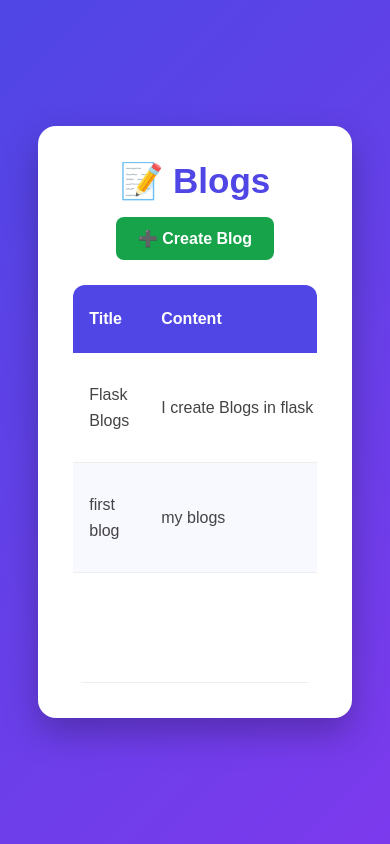
After one commit to sudipta629/flask-journey, a Flask app: page /blogs in a window 390 px wide. The commit adds this page. Run offline with Flask 3, Linux system fonts and the light colour scheme.

Commit message:
Day 07 - Flask Blog CRUD Module

```diff
--- a/main.py
+++ b/main.py
@@ -1,8 +1,9 @@
-from flask import Flask, render_template, redirect, url_for, flash
+from flask import Flask, render_template, redirect, url_for, flash, request
 from form import MyForm
 from flask_wtf import FlaskForm
 from wtforms.validators import DataRequired, Email
 from flask_sqlalchemy import SQLAlchemy
+from datetime import datetime
 
 app = Flask(__name__)
 
@@ -22,6 +23,19 @@ class User(db.Model):
 
     def __repr__(self):
         return f"User('{self.name}','{self.email}')"
+
+
+class Blogs(db.Model):
+    __tablename__ = "blogs"
+    id = db.Column(db.Integer, primary_key=True)
+    title = db.Column(db.String(80), unique=True, nullable=False)
+    content = db.Column(db.Text, nullable=False)
+    date_posted = db.Column(db.DateTime, nullable=False, default=datetime.utcnow)
+
+    def __repr__(self):
+        return f"Blogs('{self.title}','{self.content}')"
+
+
 
 
 @app.route("/")
@@ -108,6 +122,40 @@ def new_users():
 
 
 
+@app.route("/users/<int:id>")
+def show_user(id):
+    user = db.get_or_404(User, id)
+    return render_template("users/show_user.html", user=user)
+
+           #blogs route start
+@app.route('/blogs')
+def blogs():
+    blogs = Blogs.query.order_by(Blogs.date_posted.desc()).all()
+    return render_template("blogs/index.html" , blogs=blogs)
+
+
+
+
+@app.route('/blogs/new', methods=["GET", "POST"])
+def create_blog():
+    if request.method == "POST":
+        title = request.form.get("title")
+        content = request.form.get("content")
+        new_blog = Blogs(title=title, content=content)
+        db.session.add(new_blog)
+        db.session.commit()
+        flash("Blog created successfully!")
+        return redirect(url_for("blogs"))
+
+    return render_template("blogs/create.html")
+
+
+
+
+
+
+
+
 if __name__ == "__main__":
     with app.app_context():
         db.create_all()
--- /dev/null
+++ b/templates/blogs/index.html
@@ -0,0 +1,195 @@
+<!DOCTYPE html>
+<html lang="en">
+<head>
+    <meta charset="UTF-8">
+    <meta name="viewport" content="width=device-width, initial-scale=1.0">
+    <title>Blogs</title>
+
+    <style>
+
+        *{
+            margin:0;
+            padding:0;
+            box-sizing:border-box;
+            font-family:Arial, Helvetica, sans-serif;
+        }
+
+        body{
+            background:linear-gradient(135deg,#4F46E5,#7C3AED);
+            min-height:100vh;
+            display:flex;
+            justify-content:center;
+            align-items:center;
+            padding:30px;
+        }
+
+        .container{
+            width:95%;
+            max-width:1100px;
+            background:#fff;
+            padding:35px;
+            border-radius:18px;
+            box-shadow:0 15px 35px rgba(0,0,0,.25);
+        }
+
+        .top-bar{
+            display:flex;
+            justify-content:space-between;
+            align-items:center;
+            margin-bottom:25px;
+        }
+
+        h1{
+            color:#4F46E5;
+            font-size:35px;
+        }
+
+        .create-btn{
+            background:#16A34A;
+            color:#fff;
+            text-decoration:none;
+            padding:12px 22px;
+            border-radius:8px;
+            font-weight:bold;
+            transition:.3s;
+        }
+
+        .create-btn:hover{
+            background:#15803D;
+        }
+
+        table{
+            width:100%;
+            border-collapse:collapse;
+            overflow:hidden;
+            border-radius:12px;
+        }
+
+        thead{
+            background:#4F46E5;
+            color:#fff;
+        }
+
+        th,
+        td{
+            padding:16px;
+            text-align:left;
+        }
+
+        tbody tr{
+            border-bottom:1px solid #eee;
+            transition:.3s;
+        }
+
+        tbody tr:nth-child(even){
+            background:#f8f8ff;
+        }
+
+        tbody tr:hover{
+            background:#EEF2FF;
+        }
+
+        td{
+            color:#444;
+            line-height:1.6;
+        }
+
+        .content{
+            max-width:450px;
+            white-space:nowrap;
+            overflow:hidden;
+            text-overflow:ellipsis;
+        }
+
+        .empty{
+            text-align:center;
+            padding:30px;
+            color:#777;
+            font-size:18px;
+        }
+
+        @media(max-width:768px){
+
+            .top-bar{
+                flex-direction:column;
+                gap:15px;
+            }
+
+            table{
+                display:block;
+                overflow-x:auto;
+            }
+
+        }
+
+    </style>
+
+</head>
+<body>
+
+<div class="container">
+
+    <div class="top-bar">
+
+        <h1>📝 Blogs</h1>
+
+        <a href="{{ url_for('create_blog') }}" class="create-btn">
+            ➕ Create Blog
+        </a>
+
+    </div>
+
+    <table>
+
+        <thead>
+
+            <tr>
+                <th>Title</th>
+                <th>Content</th>
+                <th>Post Date</th>
+            </tr>
+
+        </thead>
+
+        <tbody>
+
+        {% if blogs %}
+
+            {% for blog in blogs %}
+
+            <tr>
+
+                <td>{{ blog.title }}</td>
+
+                <td class="content">
+                    {{ blog.content }}
+                </td>
+
+                <td>
+                    {{ blog.date_posted.strftime("%d %b %Y") }}
+                </td>
+
+            </tr>
+
+            {% endfor %}
+
+        {% else %}
+
+            <tr>
+
+                <td colspan="3" class="empty">
+                    No blogs available.
+                </td>
+
+            </tr>
+
+        {% endif %}
+
+        </tbody>
+
+    </table>
+
+</div>
+
+</body>
+</html>
--- a/templates/users/index.html
+++ b/templates/users/index.html
@@ -190,6 +190,12 @@
                             ✏️ Edit
                         </a>
 
+                        <a href="{{ url_for('show_user', id=user.id) }}"
+                           class="edit-btn">
+                            👁️ Show
+                        </a>
+
+
                         <form action="{{ url_for('delete_user', id=user.id) }}"
                               method="POST"
                               class="delete-form"
```
Also changed, not shown: templates/blogs/create.html (added, +156 -0 lines), templates/users/show_user.html (added, +101 -0 lines), instance/database.db.
